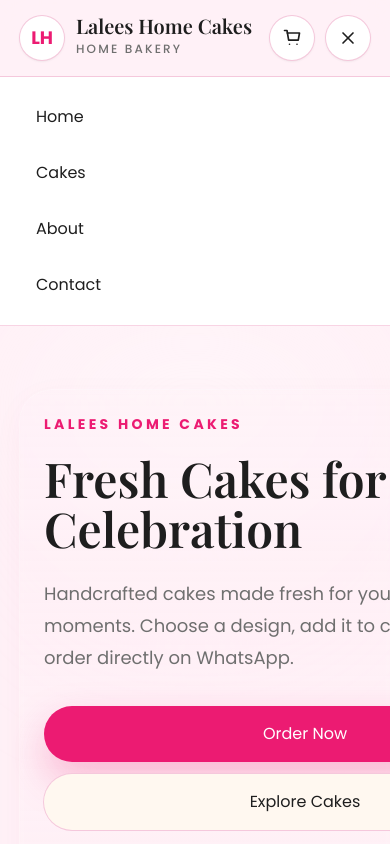
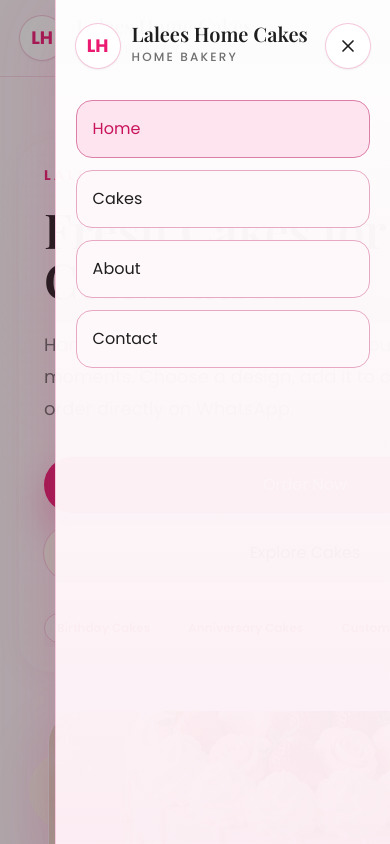
Before and after one commit to pkmbilal/laleeshomecakes, a Next.js app: page / in a window 390 px wide. Both pictures are taken after a click on the button "Toggle navigation menu". Shown: the top 844 px of the page. Built offline with nearby package versions, Linux system fonts and the light colour scheme; a web font is replaced by a local one.

Commit message:
feat: enhance Header component with animated mobile navigation and improved layout

```diff
--- a/components/Header.js
+++ b/components/Header.js
@@ -2,6 +2,7 @@
 
 import { siteConfig } from "@/data/siteConfig";
 import { useCart } from "@/components/CartContext";
+import { motion, AnimatePresence } from "motion/react";
 import Link from "next/link";
 import { usePathname } from "next/navigation";
 import { useState } from "react";
@@ -19,6 +20,7 @@ export default function Header() {
   const [isOpen, setIsOpen] = useState(false);
 
   return (
+    <>
       <header className="sticky top-0 z-50 border-b border-[color:var(--border)]/70 bg-[color:var(--soft-pink)]/90 backdrop-blur-xl">
         <div className="mx-auto flex max-w-7xl items-center justify-between px-5 py-4 sm:px-8">
           <Link
@@ -114,26 +116,89 @@ export default function Header() {
             </button>
           </div>
         </div>
+      </header>
 
+      <AnimatePresence>
         {isOpen && (
-        <nav
-          className="border-t border-[color:var(--border)] bg-white px-5 py-4 md:hidden"
+          <div className="fixed inset-0 z-[100] md:hidden">
+            <motion.button
+              type="button"
+              aria-label="Close navigation menu"
+              className="absolute inset-0 bg-[rgba(30,30,30,0.35)]"
+              onClick={() => setIsOpen(false)}
+              initial={{ opacity: 0 }}
+              animate={{ opacity: 1 }}
+              exit={{ opacity: 0 }}
+              transition={{ duration: 0.2 }}
+            />
+            <motion.nav
+              className="absolute right-0 top-0 flex h-full w-[86vw] max-w-sm flex-col border-l border-[color:var(--border)] bg-[linear-gradient(180deg,rgba(255,255,255,0.98),rgba(255,241,247,0.96))] px-5 py-6 shadow-[0_20px_60px_rgba(201,20,93,0.18)]"
               aria-label="Mobile primary"
+              initial={{ x: "100%" }}
+              animate={{ x: 0 }}
+              exit={{ x: "100%" }}
+              transition={{ duration: 0.28, ease: "easeOut" }}
             >
-          <div className="mx-auto grid max-w-7xl gap-2">
+              <div className="flex items-start justify-between gap-4">
+                <Link
+                  href="/"
+                  className="flex items-center gap-3"
+                  aria-label={`${siteConfig.businessName} home`}
+                  onClick={() => setIsOpen(false)}
+                >
+                  <span className="flex size-11 items-center justify-center rounded-full bg-white text-lg font-bold text-[color:var(--pink)] shadow-sm ring-1 ring-[color:var(--border)]">
+                    LH
+                  </span>
+                  <span>
+                    <span className="block font-serif text-xl font-semibold leading-none text-[color:var(--text)]">
+                      {siteConfig.businessName}
+                    </span>
+                    <span className="text-xs font-medium uppercase tracking-[0.18em] text-[color:var(--muted)]">
+                      Home bakery
+                    </span>
+                  </span>
+                </Link>
+                <button
+                  type="button"
+                  className="inline-flex size-11 items-center justify-center rounded-full bg-white text-[color:var(--text)] shadow-sm ring-1 ring-[color:var(--border)]"
+                  aria-label="Close navigation menu"
+                  onClick={() => setIsOpen(false)}
+                >
+                  <svg
+                    aria-hidden="true"
+                    viewBox="0 0 24 24"
+                    className="size-5"
+                    fill="none"
+                    stroke="currentColor"
+                    strokeLinecap="round"
+                    strokeWidth="2"
+                  >
+                    <path d="M6 6l12 12" />
+                    <path d="M18 6L6 18" />
+                  </svg>
+                </button>
+              </div>
+
+              <div className="mt-8 grid gap-3 overflow-y-auto">
                 {navItems.map((item) => (
                   <Link
                     key={item.href}
                     href={item.href}
-                className="rounded-full px-4 py-3 text-sm font-semibold text-[color:var(--text)] hover:bg-[color:var(--soft-pink)]"
+                    className={`rounded-2xl px-4 py-4 text-base font-semibold transition ${
+                      pathname === item.href
+                        ? "border border-[#dc7fa8] bg-[#fde4ee] text-[color:var(--pink-dark)]"
+                        : "border border-[#e7a8c2] bg-[#fff8fb] text-[color:var(--text)] hover:border-[#dc7fa8] hover:bg-[#fde4ee]"
+                    }`}
                     onClick={() => setIsOpen(false)}
                   >
                     {item.label}
                   </Link>
                 ))}
               </div>
-        </nav>
+            </motion.nav>
+          </div>
         )}
-    </header>
+      </AnimatePresence>
+    </>
   );
 }
```
Lines whose indentation alone changed are shown as unchanged.
